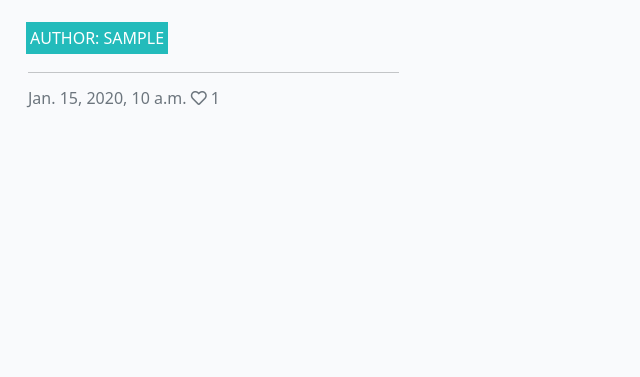
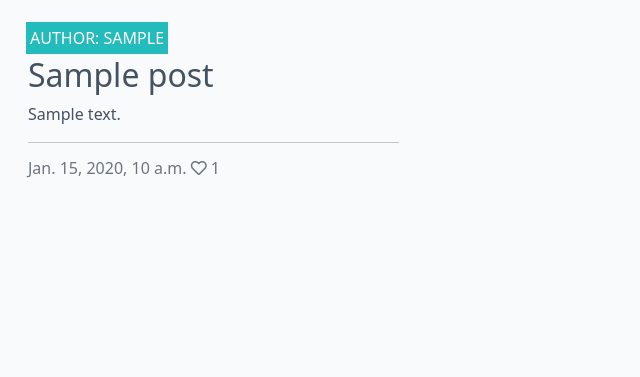
Before and after one commit to minow3/f1simblog, a Django app: page / in a window 1280 px wide. Shown: the part 60-437 px from the top of the page, without its empty margins (0-640 px from the left). Run offline with Django 3.2, Linux system fonts and the light colour scheme; tables that the repository leaves empty hold one stand-in row (values such as "Sample post"); one stand-in notice (Sample message) is shown.

Commit message:
Fix: not working post and comment

```diff
--- a/blog/urls.py
+++ b/blog/urls.py
@@ -3,4 +3,6 @@ from django.urls import path
 
 urlpatterns = [
     path('', views.PostList.as_view(), name='home'),
+    path('<slug:slug>/', views.PostDetail.as_view(), name='post_detail'),
+    path('like/<slug:slug>', views.PostLike.as_view(), name='post_like'),
 ]
--- a/blog/views.py
+++ b/blog/views.py
@@ -1,10 +1,78 @@
-from django.shortcuts import render
-from django.views import generic
+from django.shortcuts import render, get_object_or_404, reverse
+from django.views import generic, View
+from django.http import HttpResponseRedirect
 from .models import Post
+
 
 
 class PostList(generic.ListView):
     model = Post
     queryset = Post.objects.filter(status=1).order_by("-created_on")
     template_name = "index.html"
-    paginate_by = 10
+    paginate_by = 6
+
+
+class PostDetail(View):
+
+    def get(self, request, slug, *args, **kwargs):
+        queryset = Post.objects.filter(status=1)
+        post = get_object_or_404(queryset, slug=slug)
+        comments = post.comments.filter(approved=True).order_by("-created_on")
+        liked = False
+        if post.likes.filter(id=self.request.user.id).exists():
+            liked = True
+
+        return render(
+            request,
+            "post_detail.html",
+            {
+                "post": post,
+                "comments": comments,
+                "commented": False,
+                "liked": liked,
+                "comment_form": CommentForm()
+            },
+        )
+
+    def post(self, request, slug, *args, **kwargs):
+
+        queryset = Post.objects.filter(status=1)
+        post = get_object_or_404(queryset, slug=slug)
+        comments = post.comments.filter(approved=True).order_by("-created_on")
+        liked = False
+        if post.likes.filter(id=self.request.user.id).exists():
+            liked = True
+
+        comment_form = CommentForm(data=request.POST)
+        if comment_form.is_valid():
+            comment_form.instance.email = request.user.email
+            comment_form.instance.name = request.user.username
+            comment = comment_form.save(commit=False)
+            comment.post = post
+            comment.save()
+        else:
+            comment_form = CommentForm()
+
+        return render(
+            request,
+            "post_detail.html",
+            {
+                "post": post,
+                "comments": comments,
+                "commented": True,
+                "comment_form": comment_form,
+                "liked": liked
+            },
+        )
+
+
+class PostLike(View):
+
+    def post(self, request, slug, *args, **kwargs):
+        post = get_object_or_404(Post, slug=slug)
+        if post.likes.filter(id=request.user.id).exists():
+            post.likes.remove(request.user)
+        else:
+            post.likes.add(request.user)
+
+        return HttpResponseRedirect(reverse('post_detail', args=[slug]))
--- a/templates/base.html
+++ b/templates/base.html
@@ -39,16 +39,17 @@
                     </li>
                     {% if user.is_authenticated %}
                     <li class="nav-item">
-                        <a class="nav-link" href="#">Logout</a>
+                        <a class="nav-link" href="{% url 'account_logout' %}">Logout</a>
                     </li>
                     {% else %}
                     <li class="nav-item">
-                        <a class="nav-link" href="#">Register</a>
+                        <a class="nav-link" href="{% url 'account_signup' %}">Register</a>
                     </li>
                     <li class="nav-item">
-                        <a class="nav-link" href="#">Login</a>
+                        <a class="nav-link" href="{% url 'account_login' %}">Login</a>
                     </li>
                     {% endif %}
+
                 </ul>
                 <span class="navbar-text text-muted">
                     adventures of a software developer
@@ -56,8 +57,21 @@
             </div>
         </div>
     </nav>
+    <div class="container">
+        <div class="row">
+            <div class="col-md-8 offset-md-2">
+                {% for message in messages %}
+                <div class="alert {{ message.tags }} alert-dismissible fade show" id="msg" role="alert">
+                    {{ message | safe }}
+                    <button type="button" class="btn-close" data-bs-dismiss="alert" aria-label="Close"></button>
+                </div>
+                {% endfor %}
+            </div>
+        </div>
+    </div>
 
     <main class="flex-shrink-0 main-bg">
+
         {% block content %}
         <!-- Content Goes here -->
         {% endblock content %}
@@ -71,6 +85,13 @@
             <i class="fab fa-instagram-square ms-3"></i>
             <i class="fab fa-youtube-square ms-3"></i></p>
     </footer>
+    <script>
+        setTimeout(function () {
+            let messages = document.getElementById('msg');
+            let alert = new bootstrap.Alert(messages);
+            alert.close();
+        }, 2000);
+    </script>
 </body>
 
 </html>
--- a/templates/index.html
+++ b/templates/index.html
@@ -23,10 +23,10 @@
                                     <p class="author">Author: {{ post.author }}</p>
                                 </div>
                             </div>
-                            {% comment %} <a href="{% url 'post_detail' post.slug  %}" class="post-link">
+                            <a href="{% url 'post_detail' post.slug  %}" class="post-link">
                                 <h2 class="card-title">{{ post.title }}</h2>
                                 <p class="card-text">{{ post.excerpt }}</p>
-                            </a> {% endcomment %}
+                            </a>
                             <hr />
                             <p class="card-text text-muted h6">{{ post.created_on}} <i class="far fa-heart"></i>
                                 {{ post.number_of_likes }}</p>
```
Also changed, not shown: f1simblog/settings.py (+6 -3 lines), templates/post_detail.html (+45 -13 lines), blog/models.py (line endings or trailing spaces).
